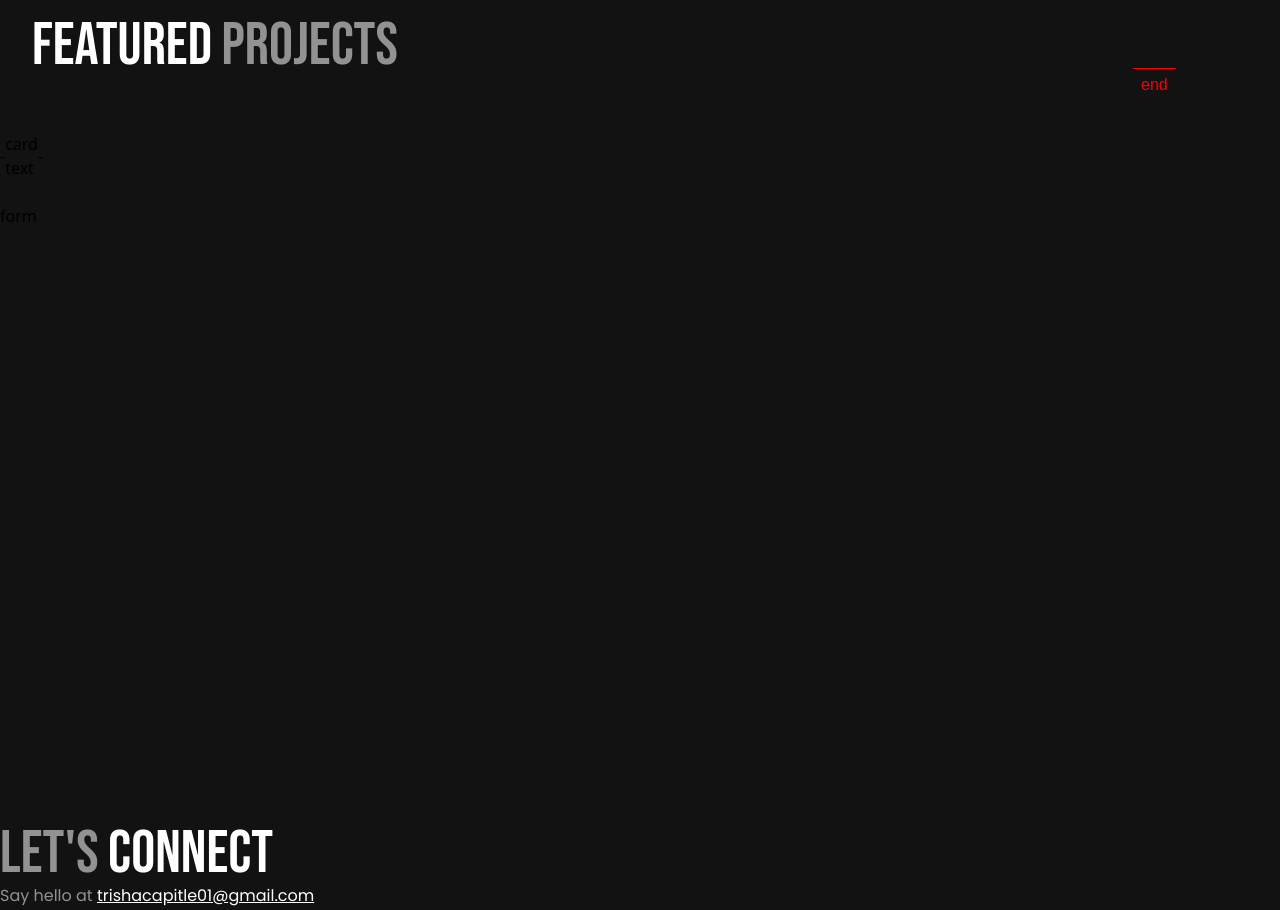
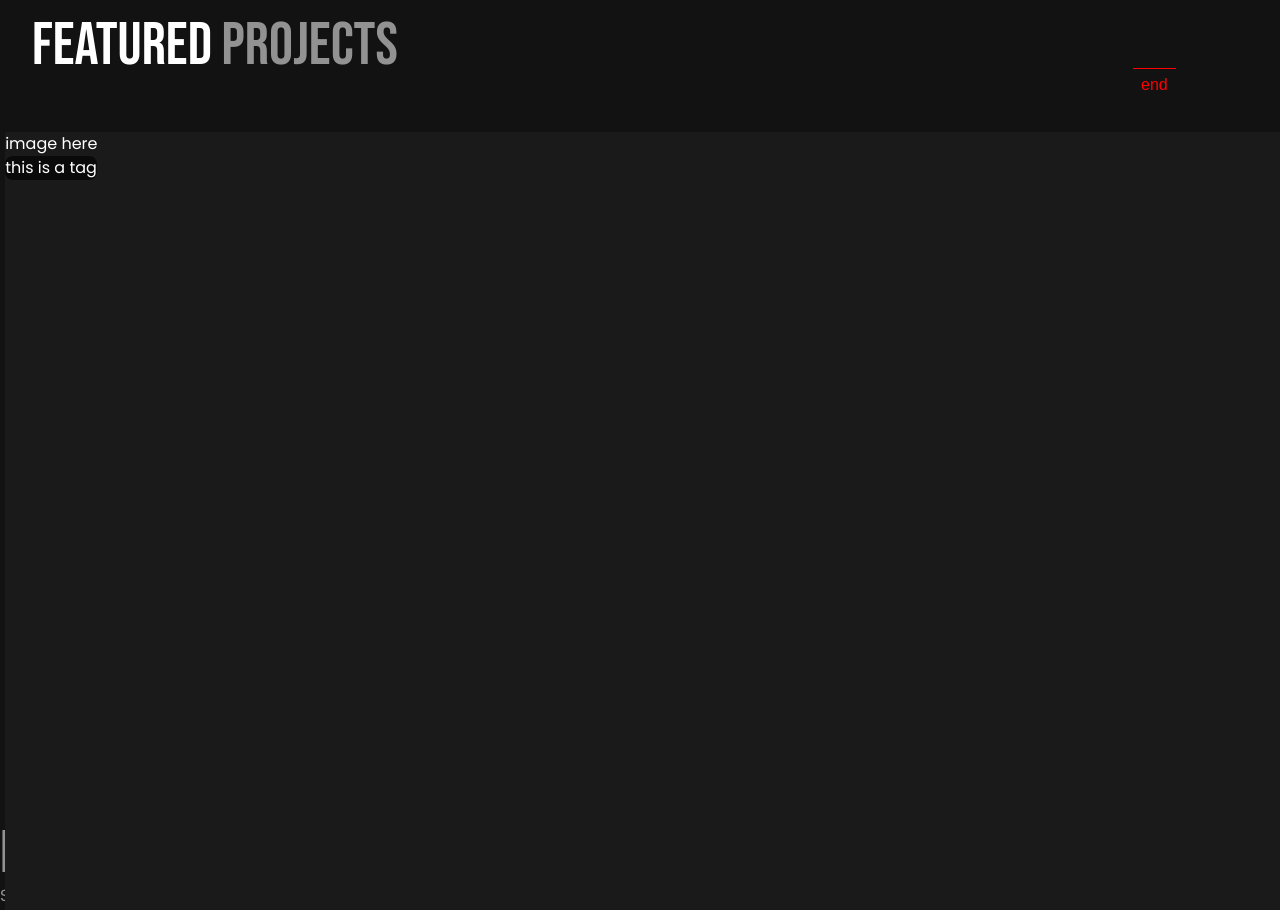
Before and after one commit to trishacapitle/portfolio, a Next.js app: page / in a window 1280 px wide. Shown: the part 1680-2590 px from the top of the page. Built offline with nearby package versions, Linux system fonts and the light colour scheme.

Commit message:
feat: Projects component initial layout and styling

```diff
--- a/components/Projects.tsx
+++ b/components/Projects.tsx
@@ -1,22 +1,38 @@
-import React from 'react'
+import React from "react";
 
 const Projects = () => {
-  return (
+	return (
 		<div className="flex flex-col h-screen w-full gap-6">
 			<div className="font-primary text-white text-6xl p-6 md:p-8">
 				Featured <span className="text-(--grey)">Projects</span>
 			</div>
-			<div className="flex">
+			<div className="flex text-white">
 				<button>-</button>
-				<div className="">
-					<div className="">card</div>
-					<div className="">text</div>
+				<div className=" flex flex-col md:flex-row gap-4 font-secondary">
+					<div className="relative w-600 h-600 bg-[#1A1A1A]">image here
+						<p className="absolute rounded-lg bg-[#0A0A0A]">this is a tag</p>
+					</div>
+					<div className="">
+						<h3>title here</h3>
+						<p>description here</p>
+						<div>
+							<p>Project Info</p>
+							<div>
+								<p>Stack</p>
+								<p>Stack here</p>
+							</div>
+						</div>
+						<div>
+							<p>Live Demo arrow here</p>
+							<p>See on Github icon here</p>
+						</div>
+					</div>
 				</div>
 				<button>-</button>
 			</div>
 			<div>form</div>
 		</div>
 	);
-}
+};
 
-export default Projects
+export default Projects;
```
